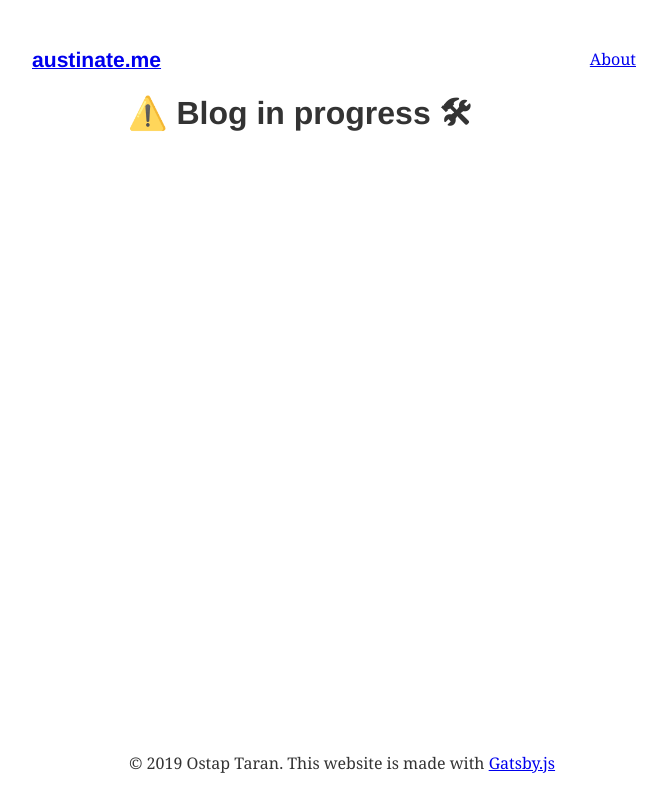
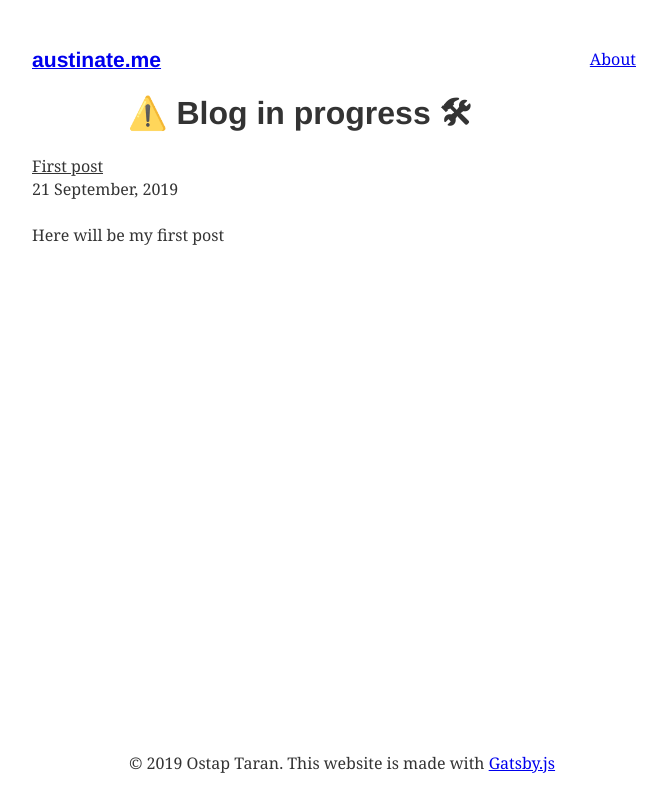
Before and after one commit to Austinate/austinate.github.io, a Gatsby site: page / in a window 1280 px wide. Shown: the whole page, without its empty margins (298-965 px from the left). Built offline with nearby package versions, Linux system fonts and the light colour scheme; Gatsby itself is replaced by a stand-in of ours; some packages are replaced by stand-ins of ours.

Commit message:
First post file added

```diff
--- /dev/null
+++ b/src/blog/first-post.md
@@ -0,0 +1,6 @@
+---
+title: "First post"
+date: "2019-09-21T12:00"
+---
+
+Here will be my first post
--- a/src/pages/index.js
+++ b/src/pages/index.js
@@ -44,7 +44,6 @@ export const query = graphql`
             slug
           }
           excerpt
-          html
         }
       }
     }
```
